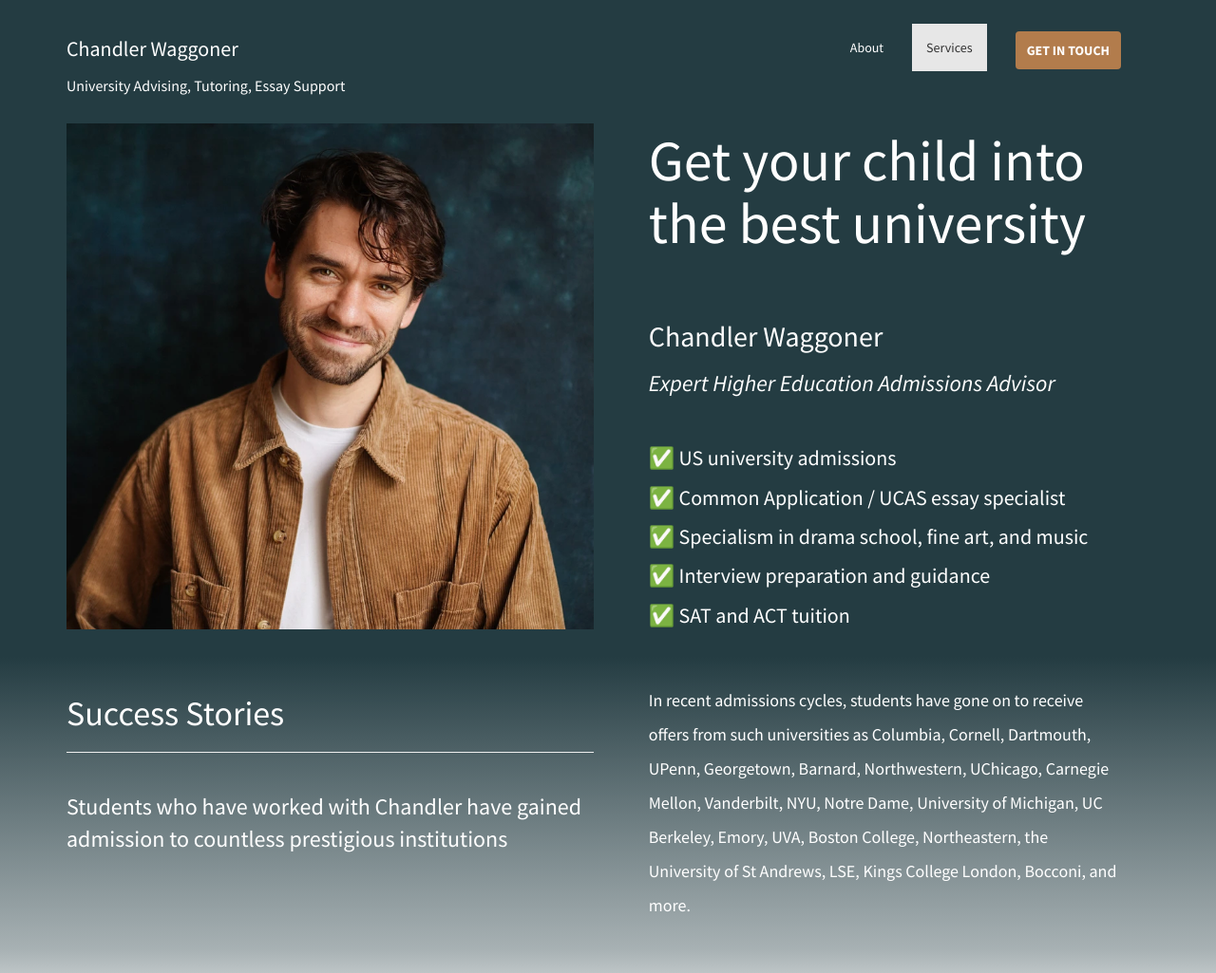
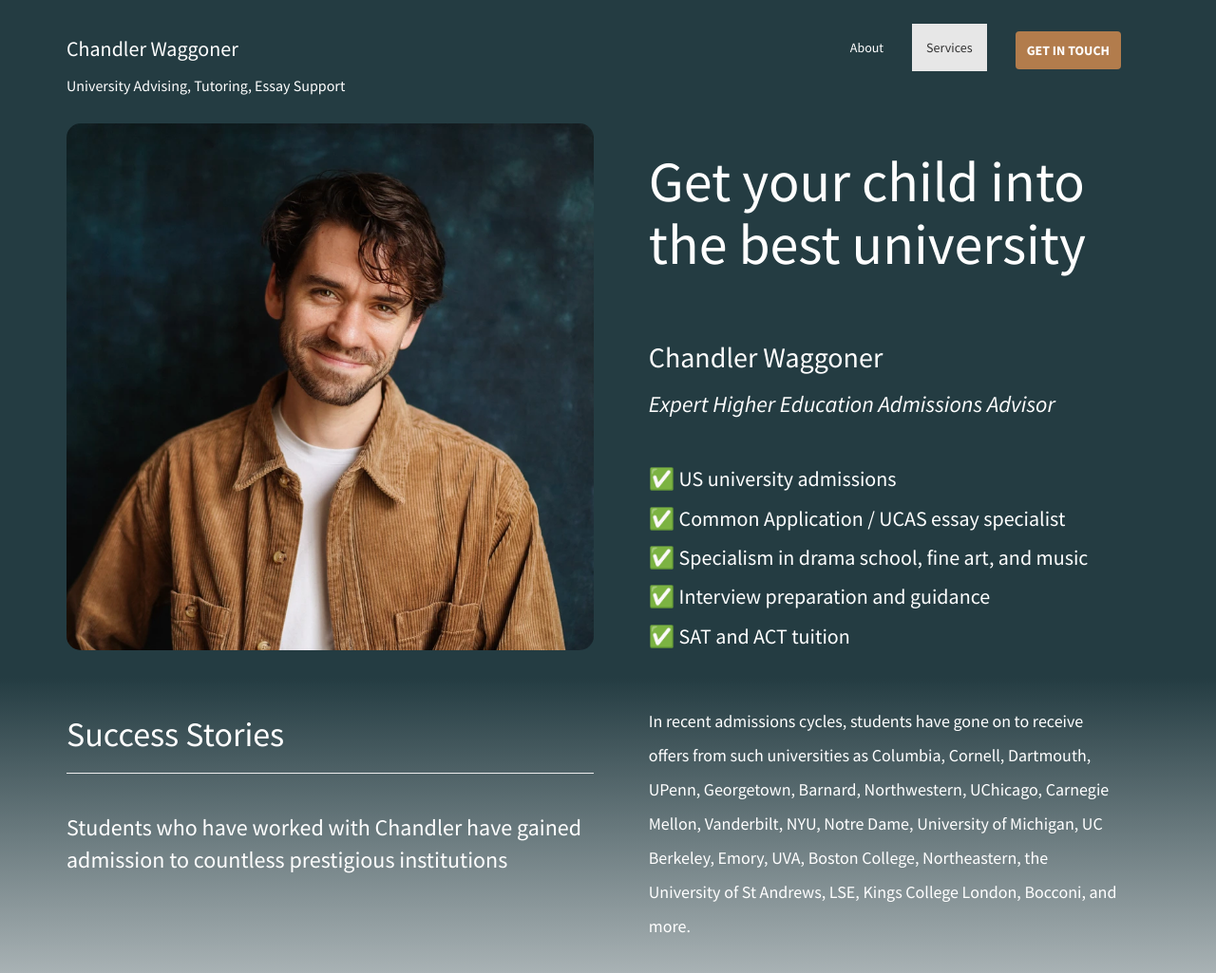
Before and after one commit to chandlerwaggoner/chandlerwaggoner.github.io, a plain HTML site: page index.html in a window 1280 px wide. Shown: the top 1025 px of the page at 95% size. Drawn offline with nearby package versions, Linux system fonts and the light colour scheme.

Commit message:
border radius

```diff
--- a/index.html
+++ b/index.html
@@ -116,10 +116,13 @@
 
     <div style="background-color: #243c42">
       <div class="container">
-        <div class="row" style="margin-top: 108px">
+        <div class="row" style="margin-top: 130px">
           <div class="col-md-6 col-md-12">
             <div id="home">
-              <img style="display: block; width: 100%" src="img/chandler.png" />
+              <img
+                style="display: block; width: 100%; border-radius: 15px"
+                src="img/chandler.png"
+              />
             </div>
           </div>
           <div class="col-md-6 col-md-12">
```
